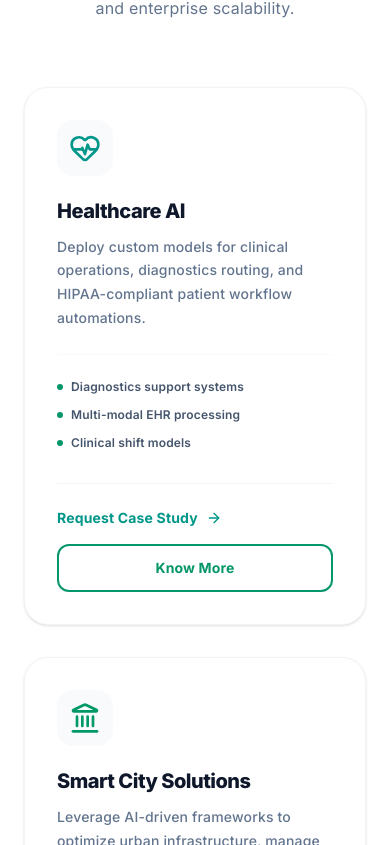
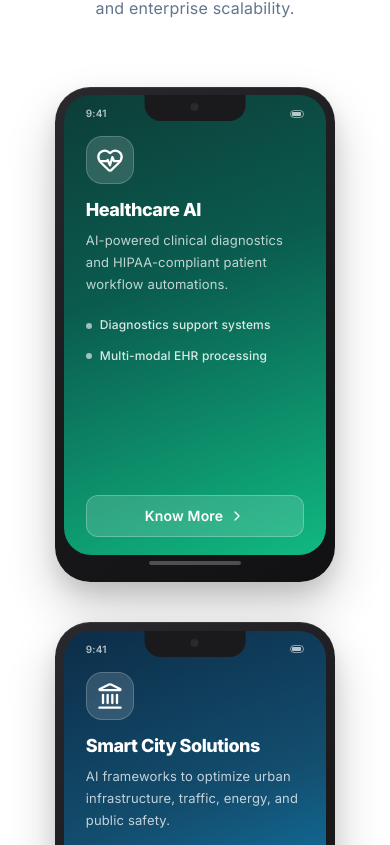
Before and after one commit to mikeyadav10042006-afk/quant-web-, a React (Vite) app: page / in a window 390 px wide. Shown: the part 2759-3604 px from the top of the page. Built offline with nearby package versions, Linux system fonts and the light colour scheme; no server answers.

Commit message:
feat: redesign services section with iPhone mockups

```diff
--- a/src/components/Services.jsx
+++ b/src/components/Services.jsx
@@ -1,29 +1,32 @@
 import { Link } from 'react-router-dom';
 import { motion } from 'framer-motion';
-import { HeartPulse, Landmark, ShoppingBag, ArrowRight } from 'lucide-react';
+import { HeartPulse, Landmark, ShoppingBag, ChevronRight } from 'lucide-react';
 
 export default function Services() {
   const offerings = [
     {
-      icon: <HeartPulse className="w-8 h-8 text-teal-600" />,
+      icon: <HeartPulse className="w-7 h-7 text-white" />,
       title: 'Healthcare AI',
-      desc: 'Deploy custom models for clinical operations, diagnostics routing, and HIPAA-compliant patient workflow automations.',
-      points: ['Diagnostics support systems', 'Multi-modal EHR processing', 'Clinical shift models'],
-      link: '/healthcare-ai'
+      desc: 'AI-powered clinical diagnostics and HIPAA-compliant patient workflow automations.',
+      points: ['Diagnostics support systems', 'Multi-modal EHR processing'],
+      link: '/healthcare-ai',
+      gradient: 'linear-gradient(160deg, #0d3d38 0%, #0a5c4f 40%, #10b981 100%)',
     },
     {
-      icon: <Landmark className="w-8 h-8 text-emerald-600" />,
+      icon: <Landmark className="w-7 h-7 text-white" />,
       title: 'Smart City Solutions',
-      desc: 'Leverage AI-driven frameworks to optimize urban infrastructure, manage traffic congestion, reduce energy waste, and streamline public safety systems.',
-      points: ['Intelligent traffic routing', 'Smart grid energy optimization', 'AI-powered public safety'],
-      link: '/smart-city'
+      desc: 'AI frameworks to optimize urban infrastructure, traffic, energy, and public safety.',
+      points: ['Intelligent traffic routing', 'Smart grid energy optimization'],
+      link: '/smart-city',
+      gradient: 'linear-gradient(160deg, #0c2d48 0%, #134e6f 40%, #0ea5e9 100%)',
     },
     {
-      icon: <ShoppingBag className="w-8 h-8 text-teal-700" />,
+      icon: <ShoppingBag className="w-7 h-7 text-white" />,
       title: 'Go-To-Market',
-      desc: 'We help you launch and scale your technology in new markets through localization, channel enablement, and strategic outreach.',
-      points: ['Market localization strategies', 'Channel partner enablement', 'Strategic outreach scaling'],
-      link: '/salesforce-checklist'
+      desc: 'Launch and scale your technology through localization, enablement, and outreach.',
+      points: ['Market localization strategies', 'Channel partner enablement'],
+      link: '/salesforce-checklist',
+      gradient: 'linear-gradient(160deg, #1a1a2e 0%, #2d3561 40%, #7c3aed 100%)',
     }
   ];
 
@@ -42,60 +45,56 @@ export default function Services() {
           </p>
         </div>
 
-        <div className="grid grid-cols-1 md:grid-cols-3 gap-8">
+        <div className="grid grid-cols-1 md:grid-cols-3 gap-10 lg:gap-12 justify-items-center">
           {offerings.map((service, index) => (
             <motion.div
               key={index}
-              initial={{ opacity: 0, y: 30 }}
+              initial={{ opacity: 0, y: 40 }}
               whileInView={{ opacity: 1, y: 0 }}
               viewport={{ once: true }}
-              transition={{ duration: 0.5, delay: index * 0.1 }}
-              className="bg-white p-8 rounded-3xl border border-slate-100 shadow-sm hover:shadow-[0_20px_40px_rgba(0,153,102,0.15),_0_0_15px_rgba(0,153,102,0.1)] transition-all duration-500 ease-out flex flex-col text-left group hover:-translate-y-2"
+              transition={{ duration: 0.6, delay: index * 0.15 }}
+              className="phone-mockup group cursor-pointer"
             >
-              <div className="w-14 h-14 rounded-2xl bg-slate-50 flex items-center justify-center mb-6 group-hover:bg-teal-50 transition-colors duration-200">
+              <Link to={service.link} className="block">
+                <div className="phone-frame">
+                  <div className="phone-notch" />
+                  <div className="phone-screen" style={{ background: service.gradient }}>
+                    <div className="phone-status-bar">
+                      <span className="text-[10px] font-semibold text-white/70">9:41</span>
+                      <div className="flex items-center gap-1">
+                        <div className="w-3.5 h-2 border border-white/50 rounded-sm relative">
+                          <div className="absolute inset-[1px] bg-white/70 rounded-[1px]" style={{ width: '70%' }} />
+                        </div>
+                      </div>
+                    </div>
+
+                    <div className="phone-content">
+                      <div className="w-12 h-12 rounded-2xl bg-white/15 backdrop-blur-sm flex items-center justify-center mb-4 border border-white/20 group-hover:scale-110 transition-transform duration-300">
                         {service.icon}
                       </div>
-              <h3 className="text-xl font-bold text-slate-900 mb-3">{service.title}</h3>
-              <p className="text-sm text-slate-500 leading-relaxed font-medium mb-6">
-                {service.desc}
-              </p>
+                      <h3 className="text-lg font-bold text-white mb-2">{service.title}</h3>
+                      <p className="text-[13px] text-white/75 leading-relaxed mb-5">{service.desc}</p>
 
-              <hr className="border-slate-50 mb-6" />
-
-              <ul className="space-y-3 mb-8 flex-1">
+                      <ul className="space-y-2.5 mb-6">
                         {service.points.map((pt, idx) => (
-                  <li key={idx} className="flex items-center space-x-2 text-xs font-semibold text-slate-600">
-                    <div className="w-1.5 h-1.5 rounded-full bg-[#059669]" />
+                          <li key={idx} className="flex items-center gap-2 text-[12px] font-medium text-white/85">
+                            <div className="w-1.5 h-1.5 rounded-full bg-white/60 shrink-0" />
                             <span>{pt}</span>
                           </li>
                         ))}
                       </ul>
 
-              <div className="mt-auto pt-6 border-t border-slate-100 space-y-4">
-                <a
-                  href="#contact"
-                  className="flex items-center space-x-2 text-sm font-bold text-teal-600 group-hover:text-teal-700 transition-colors"
-                >
-                  <span>Request Case Study</span>
-                  <ArrowRight className="w-4 h-4 transition-transform group-hover:translate-x-1" />
-                </a>
-
-                {service.link ? (
-                  <Link
-                    to={service.link}
-                    className="block w-full text-center rounded-xl border-2 border-[#059669] bg-transparent text-[#059669] text-sm font-bold px-6 py-3 transition-all duration-300 ease-out hover:bg-[#059669] hover:text-white hover:scale-[1.02] hover:shadow-[0_0_20px_rgba(5,150,105,0.6)]"
-                  >
-                    Know More
+                      <div className="mt-auto">
+                        <div className="w-full flex items-center justify-center gap-1.5 bg-white/15 backdrop-blur-sm border border-white/25 rounded-xl py-2.5 px-4 text-white text-sm font-semibold group-hover:bg-white/25 transition-colors duration-300">
+                          <span>Know More</span>
+                          <ChevronRight className="w-4 h-4 group-hover:translate-x-0.5 transition-transform" />
+                        </div>
+                      </div>
+                    </div>
+                  </div>
+                  <div className="phone-home-bar" />
+                </div>
               </Link>
-                ) : (
-                  <a
-                    href="#contact"
-                    className="block w-full text-center rounded-xl border-2 border-[#059669] bg-transparent text-[#059669] text-sm font-bold px-6 py-3 transition-all duration-300 ease-out hover:bg-[#059669] hover:text-white hover:scale-[1.02] hover:shadow-[0_0_20px_rgba(5,150,105,0.6)]"
-                  >
-                    Know More
-                  </a>
-                )}
-              </div>
             </motion.div>
           ))}
         </div>
--- a/src/index.css
+++ b/src/index.css
@@ -588,3 +588,98 @@ spline-viewer::part(canvas) {
     background-attachment: fixed;
   }
 }
+
+/* ════════════════════════════════════════════════════════════
+   Phone Mockup — Services Section
+   ════════════════════════════════════════════════════════════ */
+
+.phone-mockup {
+  width: 260px;
+  transition: transform 0.5s cubic-bezier(0.22, 1, 0.36, 1);
+}
+.phone-mockup:hover {
+  transform: translateY(-12px);
+}
+
+.phone-frame {
+  position: relative;
+  width: 100%;
+  border-radius: 2.2rem;
+  padding: 0.55rem;
+  background: linear-gradient(145deg, #2a2a2e 0%, #1a1a1d 50%, #111113 100%);
+  box-shadow:
+    0 25px 50px rgba(0, 0, 0, 0.2),
+    0 10px 20px rgba(0, 0, 0, 0.1),
+    inset 0 1px 0 rgba(255, 255, 255, 0.08);
+}
+.phone-mockup:hover .phone-frame {
+  box-shadow:
+    0 30px 60px rgba(0, 0, 0, 0.25),
+    0 15px 30px rgba(0, 0, 0, 0.12),
+    0 0 40px rgba(16, 185, 129, 0.08),
+    inset 0 1px 0 rgba(255, 255, 255, 0.08);
+}
+
+.phone-notch {
+  position: absolute;
+  top: 0.55rem;
+  left: 50%;
+  transform: translateX(-50%);
+  width: 36%;
+  height: 26px;
+  background: #1a1a1d;
+  border-radius: 0 0 1rem 1rem;
+  z-index: 10;
+}
+.phone-notch::after {
+  content: '';
+  position: absolute;
+  top: 8px;
+  left: 50%;
+  transform: translateX(-50%);
+  width: 8px;
+  height: 8px;
+  border-radius: 50%;
+  background: #2a2a2e;
+}
+
+.phone-screen {
+  border-radius: 1.7rem;
+  overflow: hidden;
+  display: flex;
+  flex-direction: column;
+  min-height: 440px;
+  position: relative;
+}
+
+.phone-status-bar {
+  display: flex;
+  justify-content: space-between;
+  align-items: center;
+  padding: 10px 22px 6px;
+  z-index: 5;
+}
+
+.phone-content {
+  flex: 1;
+  display: flex;
+  flex-direction: column;
+  padding: 8px 22px 18px;
+}
+
+.phone-home-bar {
+  width: 35%;
+  height: 4px;
+  background: rgba(255, 255, 255, 0.25);
+  border-radius: 100px;
+  margin: 6px auto 8px;
+}
+
+@media (max-width: 768px) {
+  .phone-mockup {
+    width: 280px;
+  }
+  .phone-screen {
+    min-height: 460px;
+  }
+}
```
Lines whose indentation alone changed are shown as unchanged.
